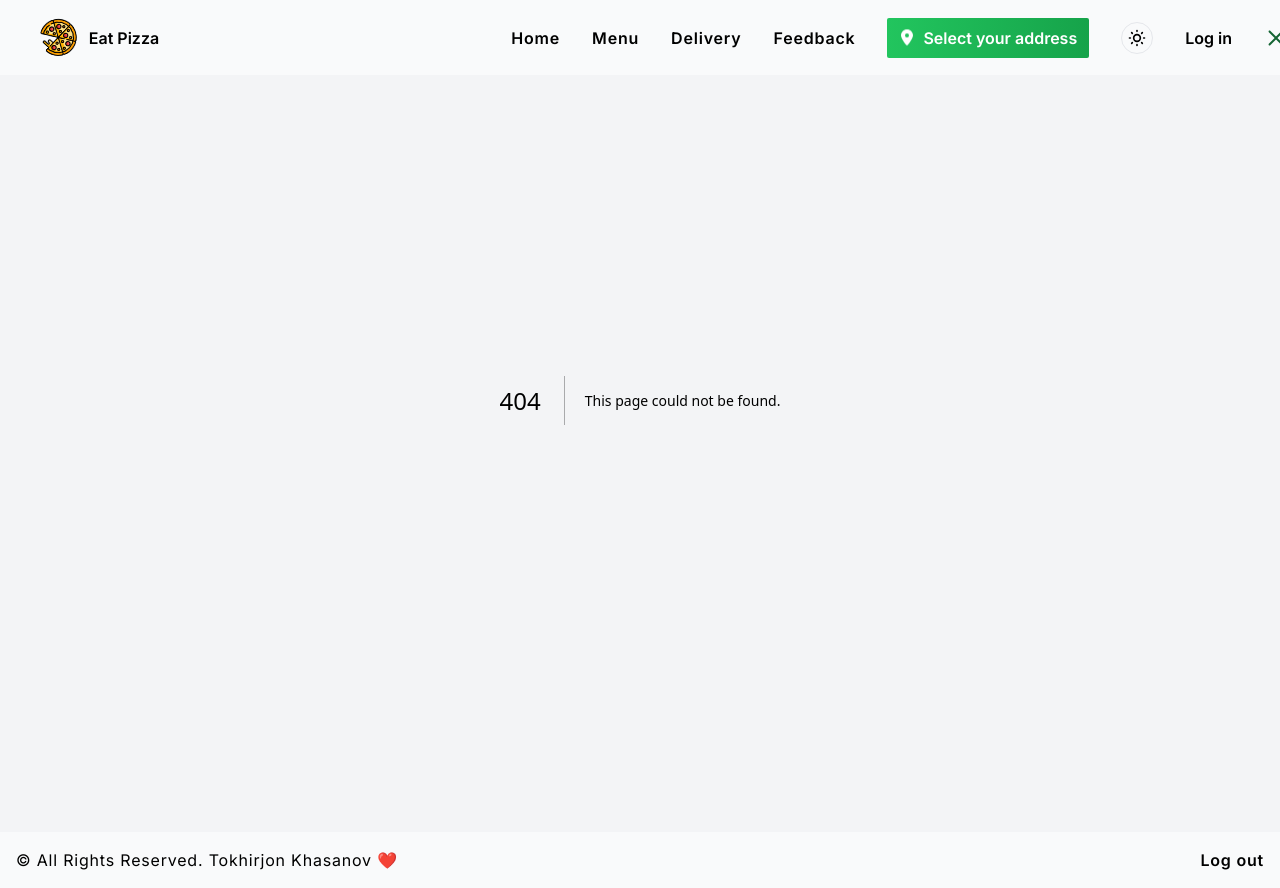
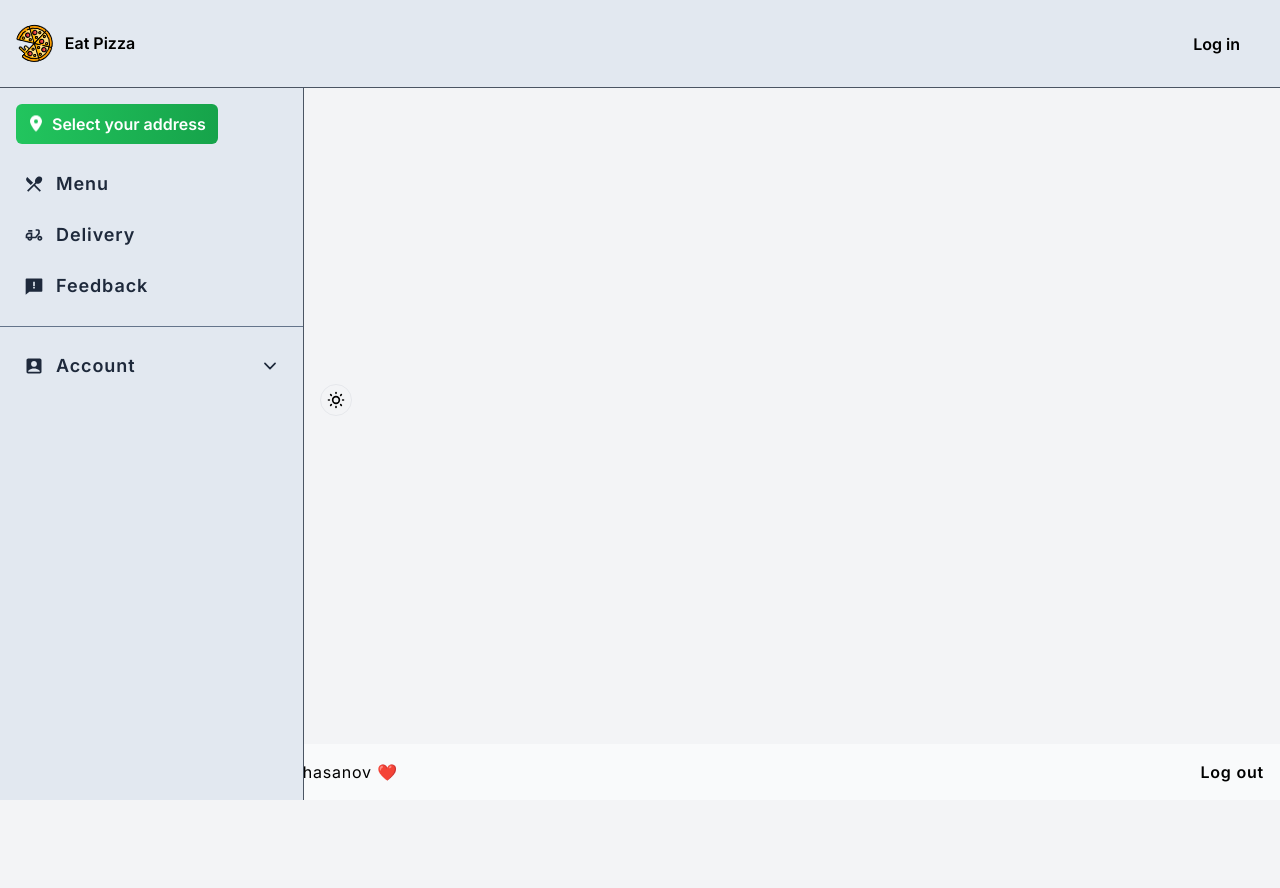
Before and after one commit to Webprojon/eatpizza, a Next.js app: page /settings in a window 1280 px wide. Before the commit this address had no page. After the commit the page ends 800 px from the top, so only its background shows below. Built offline with nearby package versions, Linux system fonts and the light colour scheme.

Commit message:
some changes

```diff
--- a/package.json
+++ b/package.json
@@ -23,8 +23,9 @@
 		"react-dom": "^18",
 		"react-hot-toast": "^2.4.1",
 		"react-i18next": "^14.1.0",
-		"react-icons": "^5.0.1",
+		"react-icons": "^5.2.1",
 		"react-redux": "^9.1.1",
+		"react-swipeable": "^7.0.1",
 		"swiper": "^11.0.6"
 	},
 	"devDependencies": {
--- a/src/app/home/page.tsx
+++ /dev/null
@@ -1,65 +0,0 @@
-"use client";
-import { Swiper, SwiperSlide } from "swiper/react";
-import { Autoplay } from "swiper/modules";
-import "swiper/css";
-import "swiper/css/navigation";
-import "swiper/css/pagination";
-import "swiper/css/autoplay";
-import { useRouter } from "next/navigation";
-import Image from "next/image";
-import basket from "@images/general-imgs/basket.png";
-import { animFromBottomToTop } from "@/lib/motion-anim";
-import { motion } from "framer-motion";
-import { homeinfos } from "@/lib/data";
-
-export default function Home() {
-	const router = useRouter();
-	return (
-		<section className="mt-[6rem] mb-[1.6rem] w-[78rem] h-[85vh] mx-auto">
-			<Swiper modules={[Autoplay]} loop={true} autoplay={{ delay: 6000 }}>
-				{homeinfos.map((info, index) => (
-					<SwiperSlide key={index}>
-						<motion.div
-							initial="initial"
-							animate="animate"
-							variants={animFromBottomToTop}
-							className="h-[75vh] flex items-center justify-around"
-						>
-							<div className="flex flex-col gap-y-10 w-[60%]">
-								<h1 className="tracking-wider text-3xl font-semibold">
-									{info.heading}
-									<span className="bg-green-500 px-2 ml-3 rounded-sm">
-										{info.discount} % off
-									</span>
-								</h1>
-								<p className="tracking-wider leading-10 text-lg">{info.text}</p>
-								<button
-									onClick={() => router.push("/menu")}
-									className="animate-bounce self-start bg-gradient-green font-semibold text-white transition-all rounded-sm py-2 px-4 mt-3
-								tracking-widest text-lg"
-								>
-									{info.btn}
-								</button>
-							</div>
-
-							<div className="relative">
-								<Image
-									src={basket}
-									alt="basket img"
-									className="w-[24rem] h-[22rem]"
-								/>
-								<Image
-									src={info.img}
-									width={200}
-									height={200}
-									alt="pizza img"
-									className="absolute top-[11%] left-[26%] animate-spin-17s w-[12rem] h-[12rem]"
-								/>
-							</div>
-						</motion.div>
-					</SwiperSlide>
-				))}
-			</Swiper>
-		</section>
-	);
-}
--- a/src/app/page.tsx
+++ b/src/app/page.tsx
@@ -1,9 +1,9 @@
-import Home from "./home/page";
+import Products from "./menu/page";
 
 export default function Pages() {
 	return (
 		<main className="flex flex-col items-center">
-			<Home />
+			<Products />
 		</main>
 	);
 }
--- /dev/null
+++ b/src/app/settings/page.tsx
@@ -0,0 +1,25 @@
+"use client";
+import { useTheme } from "@/context/theme-context";
+import React from "react";
+import { FaMoon } from "react-icons/fa6";
+import { HiOutlineSun } from "react-icons/hi";
+
+export default function Settings() {
+	const { theme, toggleTheme } = useTheme();
+
+	return (
+		<section className="ml-[20rem]">
+			<div
+				onClick={toggleTheme}
+				className="flex items-center justify-center cursor-pointer hover:scale-110 transition-all border w-8 h-8 rounded-full
+							 dark:bg-transparent dark:border-slate-500 dark:text-white"
+			>
+				{theme === "light" ? (
+					<HiOutlineSun className="size-5" />
+				) : (
+					<FaMoon className="size-5" />
+				)}
+			</div>
+		</section>
+	);
+}
--- a/src/components/header.tsx
+++ b/src/components/header.tsx
@@ -1,61 +1,62 @@
 "use client";
-import React, { useEffect, useState } from "react";
-import Link from "next/link";
-import { links } from "@/lib/data";
+import logo from "@images/general-imgs/logo.png";
 import { GiHamburgerMenu } from "react-icons/gi";
 import { CgClose } from "react-icons/cg";
-import { FaLocationDot, FaMoon, FaPhoneFlip } from "react-icons/fa6";
-import logo from "@images/general-imgs/logo.png";
+import { FaLocationDot } from "react-icons/fa6";
+import { useEffect, useState } from "react";
+import { useSwipeable } from "react-swipeable";
 import Image from "next/image";
-import { motion } from "framer-motion";
-import { usePathname, useRouter } from "next/navigation";
-import { HiOutlineSun } from "react-icons/hi";
-import { useTheme } from "@/context/theme-context";
 import { LoginLink } from "@kinde-oss/kinde-auth-nextjs/components";
-import { animFromTopToBottom } from "@/lib/motion-anim";
+import { useRouter } from "next/navigation";
+import { RiFeedbackFill, RiLogoutBoxLine } from "react-icons/ri";
+import Link from "next/link";
+import {
+	IoChevronDown,
+	IoChevronUp,
+	IoHomeSharp,
+	IoSettingsSharp,
+} from "react-icons/io5";
+import {
+	MdAccountBox,
+	MdOutlineDeliveryDining,
+	MdRestaurantMenu,
+} from "react-icons/md";
 
 export default function Header() {
-	const pathname = usePathname();
-	const [scroll, setScroll] = useState<boolean>();
-	const [toggle, setToggle] = useState<boolean>(true);
-	const [checkWidth, setCheckWidth] = useState<boolean>(false);
-	const { theme, toggleTheme } = useTheme();
+	const [toggleMenu, setToggleMenu] = useState<boolean>(false);
+	const [toggleNav, setToggleNav] = useState<boolean>(false);
+	const [isVisible, setIsVisible] = useState<boolean>(false);
 	const router = useRouter();
 
 	useEffect(() => {
-		if (window.innerWidth < 640) {
-			setToggle(false);
-			setCheckWidth(true);
+		if (isVisible) {
+			setToggleNav(true);
+		} else {
+			setToggleNav(false);
 		}
+	}, [isVisible]);
 
-		const handleScroll = () => {
-			const scrollTop = window.scrollY || document.documentElement.scrollTop;
-			if (scrollTop) {
-				setScroll(true);
-			} else {
-				setScroll(false);
-			}
+	const handleToggleNav = () => {
+		setToggleMenu(!toggleMenu);
 	};
-		window.addEventListener("scroll", handleScroll);
 
-		return () => {
-			window.removeEventListener("scroll", handleScroll);
-		};
-	}, []);
+	const handlers = useSwipeable({
+		onSwipedLeft: () => setIsVisible(false),
+		onSwipedRight: () => setIsVisible(true),
+		trackMouse: true,
+	});
 
-	const selectAddressBtn = () => {
-		router.push("/modal-address");
-		setToggle(false);
+	const handleIcons = () => {
+		setToggleNav(!toggleNav);
+		setIsVisible(!isVisible);
 	};
 
 	return (
-		<motion.header
-			initial="initial"
-			animate="animate"
-			variants={animFromTopToBottom}
-			className={`bg-gray-50 z-[999] fixed w-full px-10 ${scroll ? "dark:bg-black/50 backdrop-blur-lg" : "dark:bg-transparent"}`}
+		<header>
+			<nav
+				className="relative flex justify-between items-center px-2 sm:pl-4 sm:pr-10 bg-slate-200 dark:bg-slate-900
+				 dark:sm:bg-black/30 w-full h-[11vh] border-b border-gray-600"
 			>
-			<nav className="flex justify-between items-center w-[78rem] h-[4.7rem] mx-auto">
 				<div className="flex items-center justify-center cursor-pointer">
 					<Image
 						src={logo}
@@ -66,70 +67,226 @@ export default function Header() {
 					/>
 					<h2 className="font-semibold">Eat Pizza</h2>
 				</div>
+				<div className="flex gap-x-5">
+					<button className="font-semibold dark:text-gray-300">
+						<LoginLink>Log in</LoginLink>
+					</button>
+					<div
+						onClick={handleIcons}
+						className="text-slate-800 dark:text-slate-400 sm:hidden"
+					>
+						{toggleNav ? (
+							<CgClose className="size-8" />
+						) : (
+							<GiHamburgerMenu className="size-8" />
+						)}
+					</div>
+				</div>
+			</nav>
 
-				<div className="flex flex-row items-center">
-					{toggle && (
-						<motion.ul
-							className={`flex items-center justify-center gap-8 mr-8 dark:bg-transparent`}
+			<div
+				{...handlers}
+				className={`sm:hidden fixed left-0 bg-black/20 w-full h-full duration-300 ${
+					isVisible ? "block" : "hidden"
+				}`}
+			></div>
+
+			<aside
+				className={`z-10 absolute left-0 border-r border-gray-600 bg-slate-200 dark:bg-slate-900 dark:sm:bg-black/30 h-[89vh] w-[19.5rem] sm:w-[19rem]
+						 transition-transform duration-200 ${
+								isVisible ? "translate-x-0" : "-translate-x-full"
+							} sm:translate-x-0`}
 			>
-							{links.map((link) => (
-								<li key={link.hash}>
-									<Link
-										onClick={() =>
-											checkWidth ? setToggle(false) : setToggle(true)
-										}
-										href={link.hash}
-										className={`${pathname === link.hash ? "after:bg-green-400 opacity-[0.70]" : ""} font-semibold hover:text-green-950
-										 dark:text-gray-300 hover:opacity-[0.85] tracking-wider transition-all relative block after:block after:content-['']
-										  after:absolute after:h-[3px] after:rounded-md after:w-full after:scale-x-1 after:hover:scale-x-100`}
-									>
-										{link.name}
-									</Link>
-								</li>
-							))}
-						</motion.ul>
-					)}
-
-					<div className="flex justify-center items-center gap-8">
 				<button
 					onClick={() => router.push("/modal-address")}
 					className="flex items-center bg-gradient-green bg-gradient-green-hover font-semibold text-white transition-all
-	            rounded-sm py-2 px-3"
+	        rounded-md py-2 px-3 m-4"
 				>
 					<span className="pr-2 max-sm:px-1">
 						<FaLocationDot className="animate-bounce" />
 					</span>
 					Select your address
 				</button>
+
+				<Link
+					href="/"
+					onClick={handleIcons}
+					className="flex items-center gap-x-3 text-lg py-[.6rem] text-slate-800 dark:text-slate-400 font-semibold hover:bg-slate-300
+					 hover:dark:bg-slate-700 active:scale-95 active:bg-slate-400 active:dark:bg-slate-800 transition-all px-3 my-1 mx-3 rounded-md tracking-wider"
+				>
+					<MdRestaurantMenu className="size-5" />
+					Menu
+				</Link>
+				<Link
+					href="/delivery"
+					onClick={handleIcons}
+					className="flex items-center gap-x-3 text-lg py-[.6rem] text-slate-800 dark:text-slate-400 font-semibold hover:bg-slate-300
+					 hover:dark:bg-slate-700 active:scale-95 active:bg-slate-400 active:dark:bg-slate-800 transition-all px-3 my-1 mx-3 rounded-md tracking-wider"
+				>
+					<MdOutlineDeliveryDining className="size-5" />
+					Delivery
+				</Link>
+				<Link
+					href="/feedback"
+					onClick={handleIcons}
+					className="flex items-center gap-x-3 text-lg py-[.6rem] text-slate-800 dark:text-slate-400 font-semibold hover:bg-slate-300
+					 hover:dark:bg-slate-700 active:scale-95 active:bg-slate-400 active:dark:bg-slate-800 transition-all px-3 my-1 mx-3 rounded-md tracking-wider"
+				>
+					<RiFeedbackFill className="size-5" />
+					Feedback
+				</Link>
+				<div className="my-4 border-t border-slate-500 dark:border-gray-600"></div>
 				<div
-							onClick={toggleTheme}
-							className="flex items-center justify-center cursor-pointer hover:scale-110 transition-all border w-8 h-8 rounded-full
-							 dark:bg-transparent dark:border-slate-500 dark:text-white"
+					onClick={handleToggleNav}
+					className="flex flex-col text-lg py-[.6rem] text-slate-800 dark:text-slate-400 font-semibold hover:bg-slate-300
+					 hover:dark:bg-slate-700 transition-all px-3 my-1 mx-3 rounded-md tracking-wider cursor-pointer"
 				>
-							{theme === "light" ? (
-								<HiOutlineSun className="size-5" />
-							) : (
-								<FaMoon className="size-5" />
-							)}
-						</div>
-						<button className="font-semibold dark:text-gray-300">
-							<LoginLink>Log in</LoginLink>
-						</button>
-
-						{toggle ? (
-							<CgClose
-								onClick={() => setToggle(!toggle)}
-								className="text-green-800 dark:text-green-500 size-6 cursor-pointer hover:scale-110 transition-all"
-							/>
-						) : (
-							<GiHamburgerMenu
-								onClick={() => setToggle(!toggle)}
-								className="text-green-800 dark:text-green-500 size-6 cursor-pointer hover:scale-110 transition-all"
-							/>
-						)}
+					<div className="flex items-center justify-between gap-x-3">
+						<span className="flex items-center gap-x-3">
+							<MdAccountBox className="size-5" />
+							Account
+						</span>
+						{toggleMenu ? <IoChevronUp /> : <IoChevronDown />}
 					</div>
 				</div>
-			</nav>
-		</motion.header>
+				{toggleMenu && (
+					<div>
+						<Link
+							href="/settings"
+							onClick={handleIcons}
+							className="flex items-center gap-x-3 text-lg py-[.6rem] text-slate-800 dark:text-slate-400 font-semibold hover:bg-slate-300
+							 hover:dark:bg-slate-700 active:scale-95 active:bg-slate-400 active:dark:bg-slate-800 transition-all px-3 my-1 mx-3 mr-5 ml-5 rounded-md tracking-wider"
+						>
+							<IoSettingsSharp className="size-5" />
+							Settings
+						</Link>
+
+						<Link
+							href="/"
+							className="flex items-center gap-x-3 text-lg py-[.6rem] text-slate-800 dark:text-slate-400 font-semibold hover:bg-slate-300
+							 hover:dark:bg-slate-700 active:scale-95 active:bg-slate-400 active:dark:bg-slate-800 transition-all px-3 my-1 mx-3 mr-5 ml-5 rounded-md tracking-wider"
+						>
+							<RiLogoutBoxLine className="size-5" />
+							Log out
+						</Link>
+					</div>
+				)}
+			</aside>
+		</header>
 	);
 }
+
+//import { motion } from "framer-motion";
+//import { usePathname, useRouter } from "next/navigation";
+//import { animFromTopToBottom } from "@/lib/motion-anim";
+
+//export default function Header() {
+//	const pathname = usePathname();
+//	const [scroll, setScroll] = useState<boolean>();
+//	const [toggle, setToggle] = useState<boolean>(true);
+//	const [checkWidth, setCheckWidth] = useState<boolean>(false);
+//	const { theme, toggleTheme } = useTheme();
+//	const router = useRouter();
+
+//	useEffect(() => {
+//		if (window.innerWidth < 640) {
+//			setToggle(false);
+//			setCheckWidth(true);
+//		}
+
+//		const handleScroll = () => {
+//			const scrollTop = window.scrollY || document.documentElement.scrollTop;
+//			if (scrollTop) {
+//				setScroll(true);
+//			} else {
+//				setScroll(false);
+//			}
+//		};
+//		window.addEventListener("scroll", handleScroll);
+
+//		return () => {
+//			window.removeEventListener("scroll", handleScroll);
+//		};
+//	}, []);
+
+//	return (
+//		<motion.header
+//			initial="initial"
+//			animate="animate"
+//			variants={animFromTopToBottom}
+//			className={`bg-gray-50 z-[999] fixed w-full px-10 ${scroll ? "dark:bg-black/50 backdrop-blur-lg" : "dark:bg-transparent"}`}
+//		>
+//			<nav className="flex justify-between items-center w-[78rem] h-[4.7rem] mx-auto">
+//				<div className="flex items-center justify-center cursor-pointer">
+//					<Image
+//						src={logo}
+//						className="animate-spin-3s w-[2.3rem] h-[2.3rem] mr-3"
+//						quality="95"
+//						priority={true}
+//						alt="logo"
+//					/>
+//					<h2 className="font-semibold">Eat Pizza</h2>
+//				</div>
+
+//				<div className="hidden sm:flex items-center gap-x-8">
+//					<motion.ul
+//						className={`flex items-center gap-x-10 dark:bg-transparent`}
+//					>
+//						{links.map((link) => (
+//							<li key={link.hash}>
+//								<Link
+//									onClick={() =>
+//										checkWidth ? setToggle(false) : setToggle(true)
+//									}
+//									href={link.hash}
+//									className={`${pathname === link.hash && "after:bg-green-400 opacity-[0.70]"} font-semibold hover:text-green-950
+//										 dark:text-gray-300 hover:opacity-[0.85] tracking-wider transition-all relative block after:block after:content-['']
+//										  after:absolute after:h-[3px] after:rounded-md after:w-full after:scale-x-1 after:hover:scale-x-100`}
+//								>
+//									{link.name}
+//								</Link>
+//							</li>
+//						))}
+//					</motion.ul>
+
+//					<button
+//						onClick={() => router.push("/modal-address")}
+//						className="flex items-center bg-gradient-green bg-gradient-green-hover font-semibold text-white transition-all
+//	            rounded-sm py-2 px-3"
+//					>
+//						<span className="pr-2 max-sm:px-1">
+//							<FaLocationDot className="animate-bounce" />
+//						</span>
+//						Select your address
+//					</button>
+//					<div
+//						onClick={toggleTheme}
+//						className="flex items-center justify-center cursor-pointer hover:scale-110 transition-all border w-8 h-8 rounded-full
+//							 dark:bg-transparent dark:border-slate-500 dark:text-white"
+//					>
+//						{theme === "light" ? (
+//							<HiOutlineSun className="size-5" />
+//						) : (
+//							<FaMoon className="size-5" />
+//						)}
+//					</div>
+//					<button className="font-semibold dark:text-gray-300">
+//						<LoginLink>Log in</LoginLink>
+//					</button>
+
+//					{/*{toggle ? (
+//							<CgClose
+//								onClick={() => setToggle(!toggle)}
+//								className="text-green-800 dark:text-green-500 size-6 cursor-pointer hover:scale-110 transition-all"
+//							/>
+//						) : (
+//							<GiHamburgerMenu
+//								onClick={() => setToggle(!toggle)}
+//								className="text-green-800 dark:text-green-500 size-6 cursor-pointer hover:scale-110 transition-all"
+//							/>
+//						)}*/}
+//				</div>
+//			</nav>
+//		</motion.header>
+//	);
+//}
```
Also changed, not shown: 1 other file (tests, documents, lock files or other folders). Lines whose indentation alone changed are shown as unchanged.
